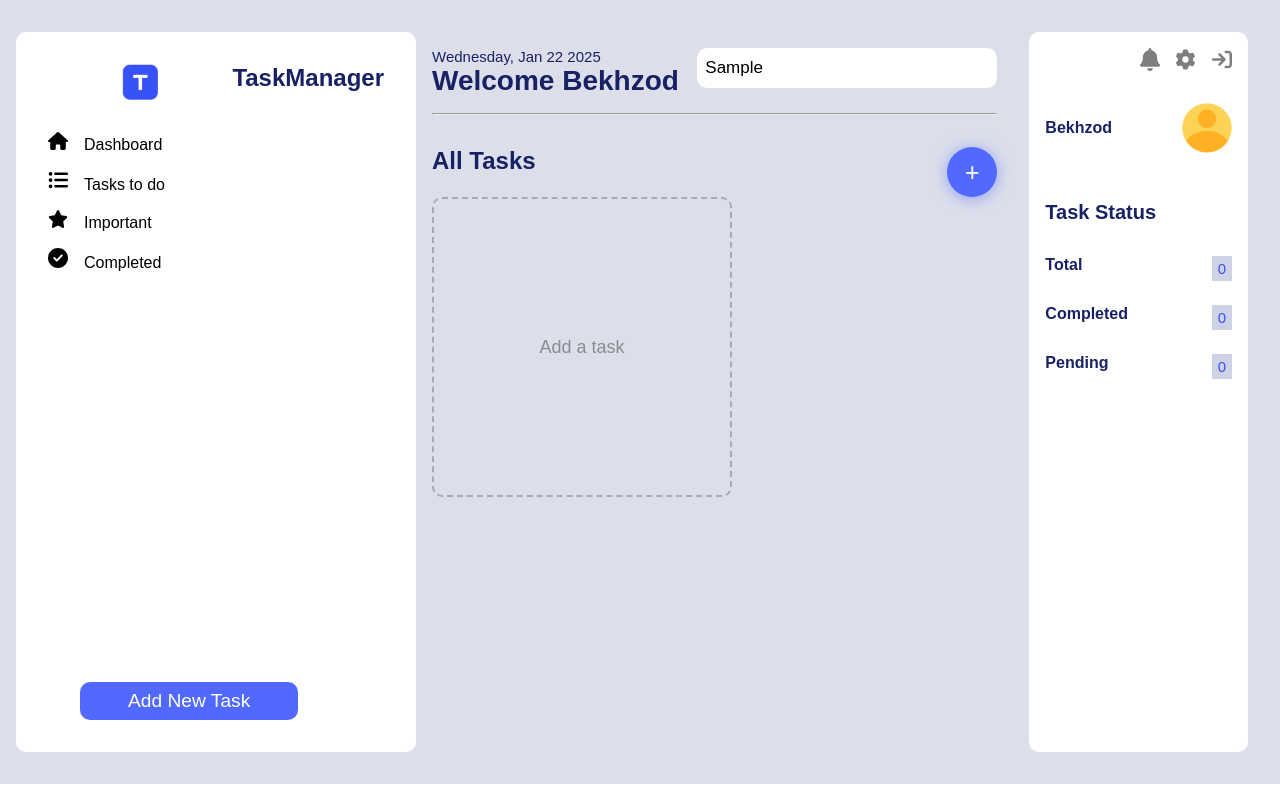
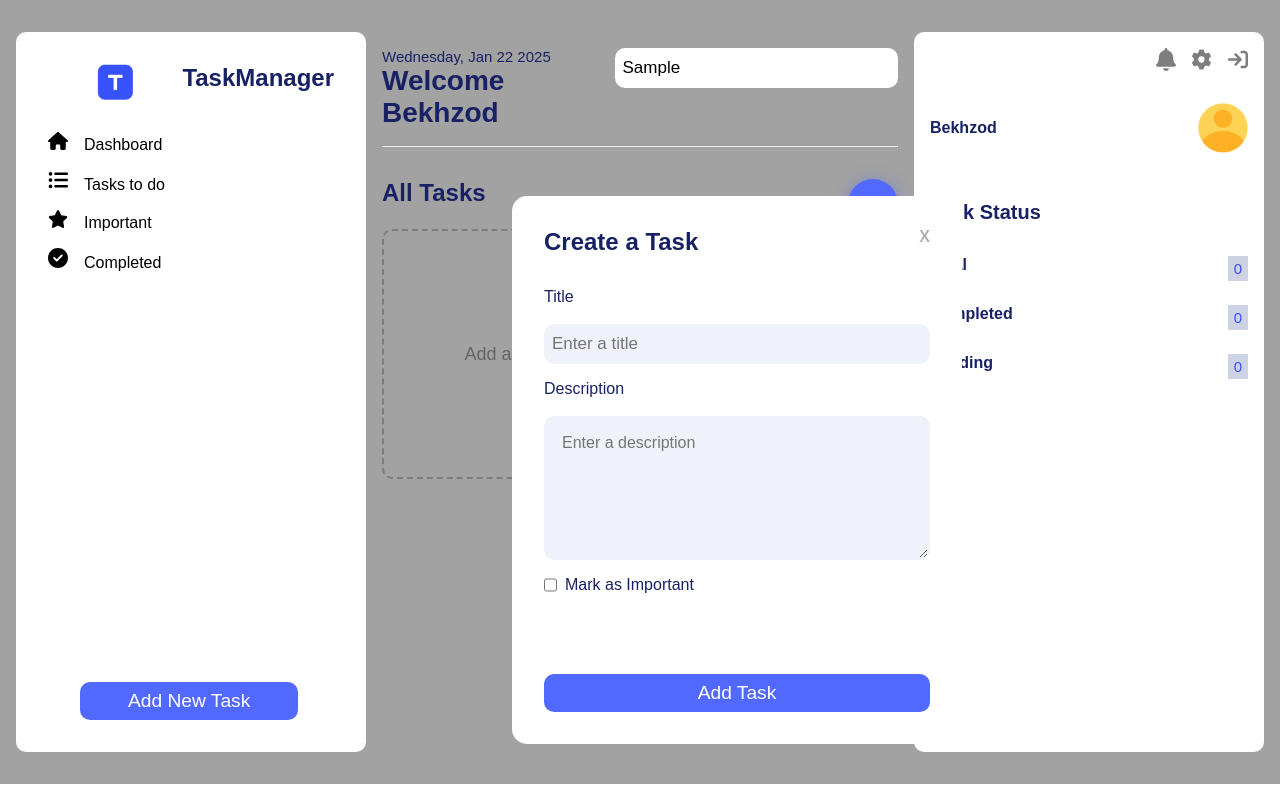
Before and after one commit to bekhzodallaev/Task-Manager-Extension, a React (Vite) app: page /dashboard in a window 1280 px wide. Both pictures are taken after typing "Sample" into the empty fields and a click on the button "Add New Task". Built offline with nearby package versions, Linux system fonts and the light colour scheme.

Commit message:
add scrum-20-task-create-modal

```diff
--- a/src/components/Dashboard/Dashboard.jsx
+++ b/src/components/Dashboard/Dashboard.jsx
@@ -1,14 +1,31 @@
 import React from 'react';
+import { useState } from 'react';
 import DashboardHeader from './Header/DashboardHeader';
 import LeftSidebar from './LeftSidebar/LeftSidebar';
 import RightSidebar from './RightSidebar/RightSidebar';
+import TaskCreateModal from './ModalWindow/TaskCreateModal';
 import styles from './Dashboard.module.scss';
+
 function Dashboard() {
+  const [isModalOpen, setIsModalOpen] = useState(false);
+
+  const openModal = () => setIsModalOpen(true);
+  const closeModal = () => setIsModalOpen(false);
   return (
-    <div className={styles.dashboard_wrapper}>
-      <LeftSidebar />
-      <DashboardHeader />
+    <div
+      className={`${styles.dashboard_wrapper} ${
+        isModalOpen ? styles.modal_open : ''
+      }`}
+    >
+      <LeftSidebar openModal={openModal} />
+      <DashboardHeader openModal={openModal} />
       <RightSidebar />
+
+      {isModalOpen && (
+        <div className={styles.modal_wrapper}>
+          <TaskCreateModal closeModal={closeModal} />
+        </div>
+      )}
     </div>
   );
 }
--- a/src/components/Dashboard/Dashboard.module.scss
+++ b/src/components/Dashboard/Dashboard.module.scss
@@ -5,6 +5,17 @@
 }
 .dashboard_wrapper {
   display: grid;
-  grid-template-columns: 1fr 2fr 1fr;
+  grid-template-columns: 1fr 3fr 1fr;
   background-color: #dcdfea;
+  position: relative;
 }
+.modal_wrapper {
+  position: absolute;
+  top: 25%;
+  left: 40%;
+  z-index: 10;
+}
+.modal_open {
+  background-color: rgba(0, 0, 0, 0.363);
+  z-index: 1;
+}
--- a/src/components/Dashboard/Header/DashboardHeader.jsx
+++ b/src/components/Dashboard/Header/DashboardHeader.jsx
@@ -1,7 +1,8 @@
 import React from 'react';
 import styles from './DashboardHeader.module.scss';
+import TaskCreateModal from '../ModalWindow/TaskCreateModal';
 
-function DashboardHeader() {
+function DashboardHeader({ isModalOpen, openModal, closeModal }) {
   return (
     <div className={styles.header_wrapper}>
       <div className={styles.header_texts}>
@@ -9,20 +10,29 @@ function DashboardHeader() {
           <p>Wednesday, Jan 22 2025</p>
           <h3>Welcome Bekhzod</h3>
         </div>
-        <input type="text" placeholder="Search tasks..." />
+        <input
+          type="text"
+          placeholder="Search tasks..."
+          className={styles.search_input}
+        />
       </div>
       <hr />
       <div className={styles.tasks_list}>
         <div className={styles.lists_header}>
           <h2>All Tasks</h2>
-          <div>
+          <div onClick={openModal}>
             <p>+</p>
           </div>
         </div>
-        <div className={styles.task_placeholder}>
+        <div className={styles.task_placeholder} onClick={openModal}>
           <p>Add a task</p>
         </div>
       </div>
+      {isModalOpen && (
+        <div className={styles.modal_window}>
+          <TaskCreateModal closeModal={closeModal} />
+        </div>
+      )}
     </div>
   );
 }
--- a/src/components/Dashboard/Header/DashboardHeader.module.scss
+++ b/src/components/Dashboard/Header/DashboardHeader.module.scss
@@ -1,5 +1,6 @@
 .header_wrapper {
   margin-top: 3rem;
+  position: relative;
   .header_texts {
     display: flex;
     justify-content: space-between;
@@ -14,7 +15,7 @@
       }
     }
   }
-  input {
+  .search_input {
     height: 2.5rem;
     border: none;
     outline: none;
@@ -47,8 +48,8 @@
       }
     }
     .task_placeholder {
-      width: 300px;
-      height: 300px;
+      width: 250px;
+      height: 250px;
       border: 2px dashed rgba(0, 0, 0, 0.233);
       border-radius: 10px;
       display: flex;
@@ -72,4 +73,9 @@
       }
     }
   }
+  .modal_window {
+    position: absolute;
+    top: 20%;
+    left: 30%;
+  }
 }
--- a/src/components/Dashboard/LeftSidebar/LeftSidebar.jsx
+++ b/src/components/Dashboard/LeftSidebar/LeftSidebar.jsx
@@ -5,7 +5,7 @@ import homeLogo from '../../../assets/DashboardAssets/home.svg';
 import listLogo from '../../../assets/DashboardAssets/list.svg';
 import starLogo from '../../../assets/DashboardAssets/star.svg';
 import completedLogo from '../../../assets/DashboardAssets/completed.svg';
-function LeftSidebar() {
+function LeftSidebar({ openModal }) {
   return (
     <div className={styles.top_navbar}>
       <div className={styles.title_wrapper}>
@@ -42,7 +42,9 @@ function LeftSidebar() {
           </a>
         </li>
       </ul>
-      <button type="button" className={styles.btn_addtask}>Add New Task</button>
+      <button type="button" className={styles.btn_addtask} onClick={openModal}>
+        Add New Task
+      </button>
     </div>
   );
 }
--- a/src/components/Dashboard/LeftSidebar/LeftSidebar.module.scss
+++ b/src/components/Dashboard/LeftSidebar/LeftSidebar.module.scss
@@ -1,6 +1,6 @@
 .top_navbar {
   margin: 2rem 1rem;
-  width: 400px;
+  width: 350px;
   height: 90vmin;
   background-color: white;
   border-radius: 10px;
--- /dev/null
+++ b/src/components/Dashboard/ModalWindow/TaskCreateModal.jsx
@@ -0,0 +1,45 @@
+import React from 'react';
+import styles from './TaskCreateModal.module.scss';
+
+function TaskCreateModal({ closeModal }) {
+  return (
+    <div className={styles.modal_wrapper}>
+      <div className={styles.modal_title}>
+        <h2>Create a Task</h2>
+        <div className={styles.close_modal_btn} onClick={closeModal}>
+          X
+        </div>
+      </div>
+      <div className={styles.title_input}>
+        <label for="title">Title</label>
+        <br />
+        <input
+          type="text"
+          id="title"
+          name="title"
+          placeholder="Enter a title"
+        />
+      </div>
+      <div className={styles.description_area}>
+        <label for="description">Description</label>
+        <br />
+        <textarea
+          name=""
+          id=""
+          cols={50}
+          rows={6}
+          placeholder="Enter a description"
+        ></textarea>
+      </div>
+      <div className={styles.checkbox_btn}>
+        <input type="checkbox" id="important" name="important" />
+        <label for="important">Mark as Important</label>
+      </div>
+      <button type="button" className={styles.add_task_btn}>
+        Add Task
+      </button>
+    </div>
+  );
+}
+
+export default TaskCreateModal;
--- /dev/null
+++ b/src/components/Dashboard/ModalWindow/TaskCreateModal.module.scss
@@ -0,0 +1,65 @@
+.modal_wrapper {
+  color: #182164;
+  background-color: white;
+  padding: 2rem;
+  border-radius: 15px;
+  display: flex;
+  flex-direction: column;
+  width: 450px;
+  .modal_title {
+    display: flex;
+    justify-content: space-between;
+    margin-bottom: 2rem;
+    .close_modal_btn {
+      cursor: pointer;
+      font-weight: bold;
+      color: rgba(0, 0, 0, 0.315);
+    }
+  }
+  .title_input {
+    display: flex;
+    flex-direction: column;
+    gap: 0;
+    input {
+      background-color: #eff2f8;
+      border-radius: 10px;
+      width: 100%;
+      outline: none;
+      height: 2.5rem;
+      border: none;
+      outline: none;
+      padding: 0.5rem;
+      font-size: 17px;
+    }
+  }
+  .description_area {
+    display: flex;
+    flex-direction: column;
+    margin-top: 1rem;
+    textarea {
+      background-color: #eff2f8;
+      padding: 1rem;
+      border-radius: 10px;
+      font-size: 1rem;
+      border: 2.5px solid #ffff0000;
+      outline: none;
+    }
+  }
+  .checkbox_btn {
+    display: flex;
+    margin-top: 1rem;
+    gap: 0.5rem;
+  }
+
+  .add_task_btn {
+    background-color: #5269ff;
+    color: #fff;
+    padding: 0.5rem 3rem;
+    border: none;
+    border-radius: 10px;
+    cursor: pointer;
+    margin-top: 5rem;
+    font-size: 1.2rem;
+    bottom: 2rem;
+  }
+}
--- a/src/components/Dashboard/RightSidebar/RightSidebar.jsx
+++ b/src/components/Dashboard/RightSidebar/RightSidebar.jsx
@@ -4,6 +4,7 @@ import ringbellIcon from '../../../assets/DashboardAssets/ringbell.svg';
 import settingsIcon from '../../../assets/DashboardAssets/settings.svg';
 import logoutIcon from '../../../assets/DashboardAssets/logout.svg';
 import profileIcon from '../../../assets/DashboardAssets/profile.png';
+
 function RightSidebar() {
   return (
     <div className={styles.rightsidebar_wrapper}>
--- a/src/components/Dashboard/RightSidebar/RightSidebar.module.scss
+++ b/src/components/Dashboard/RightSidebar/RightSidebar.module.scss
@@ -1,8 +1,9 @@
 .rightsidebar_wrapper {
-  margin: 2rem;
+  margin: 2rem 1rem;
   background-color: white;
   border-radius: 10px;
   padding: 1rem;
+  width: 350px;
   .settings {
     display: flex;
     justify-content: flex-end;
```
Also changed, not shown: 1 other file (tests, documents, lock files or other folders).
